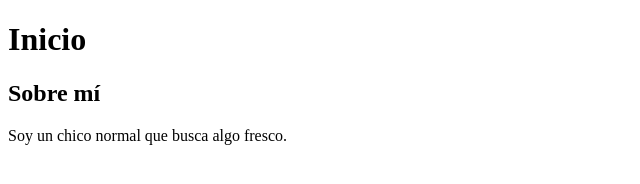
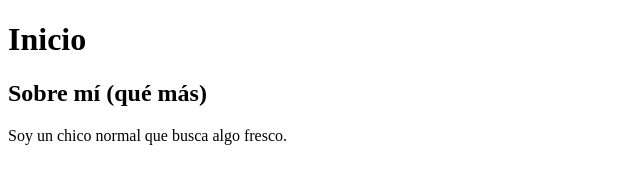
Before and after one commit to alanvazquez/alanvazquez, a plain HTML site: page index.html in a window 1280 px wide. Shown: the whole page, without its empty margins (0-640 px from the left). Drawn offline with Linux system fonts and the light colour scheme.

Commit message:
revision two

```diff
--- a/index.html
+++ b/index.html
@@ -8,7 +8,7 @@
 
   <body>
     <h1>Inicio</h1>
-    <h2>Sobre mí</h2>
+    <h2>Sobre mí (qué más)</h2>
     <p>Soy un chico normal que busca algo fresco.</p>
   </body>
 
```
